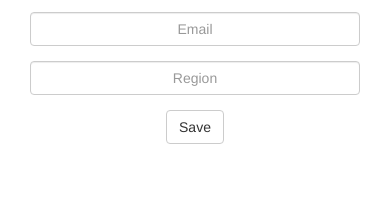
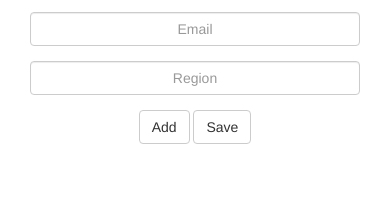
Before and after one commit to risingmoon/resume-builder, a Django app: template outline/templates/outline/profile.html in a window 390 px wide. Shown: the part 729-928 px from the top of the page. Run offline with Django 3.2, Linux system fonts and the light colour scheme; the template is opened without the code that fills it: values that come from a table or form of the project are taken from there, others are empty; some libraries are stand-ins or nearby versions.

Commit message:
Profile JS add forms

```diff
--- a/outline/templates/outline/base.html
+++ b/outline/templates/outline/base.html
@@ -68,5 +68,6 @@
     <!-- Placed at the end of the document so the pages load faster -->
     <script src="https://ajax.googleapis.com/ajax/libs/jquery/1.11.0/jquery.min.js"></script>
     <script src="{% static "outline/js/bootstrap.min.js" %}"></script>
+    {% block js %}{% endblock %}
   </body>
 </html>
--- a/outline/templates/outline/profile.html
+++ b/outline/templates/outline/profile.html
@@ -20,6 +20,7 @@
 {% with mgt=formset.management_form %}
     {{ mgt }}
 {% endwith %}
+<div class="web">
 {% for f in formset%}
 <div class="form-group">
     <div class="col-sm-offset-4 col-sm-4">
@@ -27,11 +28,18 @@
     </div>
 </div>
 {% endfor %}
+</div>
+
 
 <div class="form-group">
-    <div class="col-sm-offset-2 col-sm-10">
+    <div class="col-sm-offset-2 col-sm-8">
+      <button type="button" class="add btn btn-default">Add</button>
       <button type="submit" class="btn btn-default">Save</button>
     </div>
 </div>
 </form>
+
 {% endblock %}
+{% block js %}
+<script src="{% static "outline/js/profile.js" %}"></script>
+{% endblock %}
```
